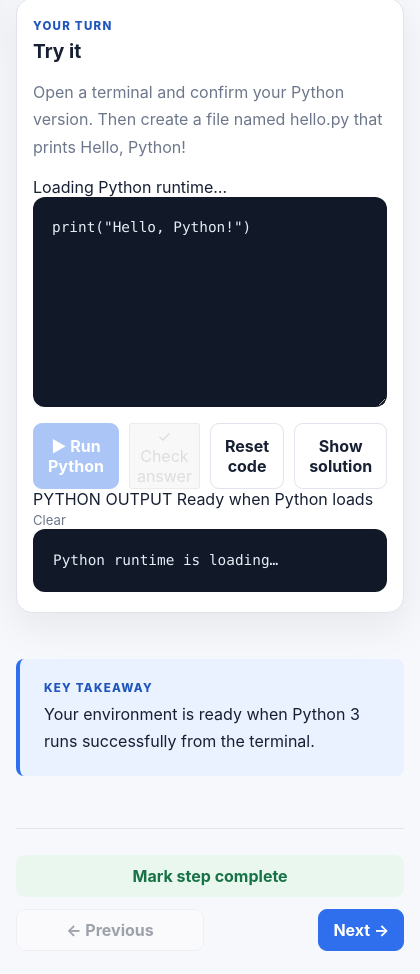
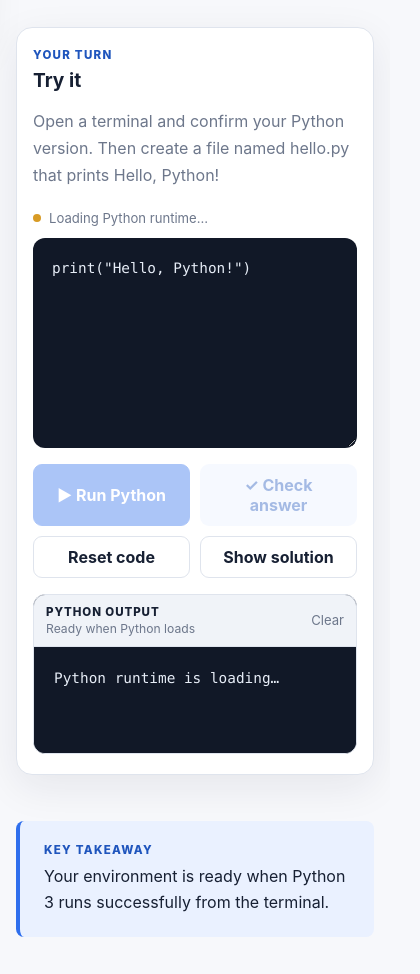
Before and after one commit to abed-dvp/python-as-fast-as-possible, a plain HTML site: page codelab/index.html in a window 390 px wide. Shown: the part 803-1777 px from the top of the page, 420 px wide, since content can reach past the window. Drawn offline with Linux system fonts and the light colour scheme.

Commit message:
Style Python runner and answer checking

```diff
--- a/codelab/styles.css
+++ b/codelab/styles.css
@@ -526,3 +526,152 @@
   .try-section { padding: 20px 16px; }
   h1 { font-size: 2.1rem; }
 }
+
+
+/* Real Python runtime */
+.runtime-status {
+  display: inline-flex;
+  align-items: center;
+  gap: 8px;
+  margin: 2px 0 12px;
+  color: var(--muted);
+  font-size: 0.82rem;
+}
+
+.runtime-dot {
+  width: 8px;
+  height: 8px;
+  border-radius: 50%;
+  background: var(--muted);
+}
+
+.runtime-dot.loading {
+  background: #d89a23;
+  animation: runtime-pulse 1.1s ease-in-out infinite;
+}
+
+.runtime-dot.ready {
+  background: var(--success);
+  animation: none;
+}
+
+.runtime-dot.error {
+  background: #c94646;
+  animation: none;
+}
+
+@keyframes runtime-pulse {
+  0%, 100% { opacity: 0.35; }
+  50% { opacity: 1; }
+}
+
+.check-button {
+  padding: 10px 14px;
+  color: var(--accent-strong);
+  background: var(--accent-soft);
+  border: 1px solid transparent;
+  border-radius: 9px;
+  cursor: pointer;
+  font-weight: 700;
+}
+
+.check-button:hover:not(:disabled) {
+  border-color: var(--accent);
+}
+
+.run-panel {
+  margin-top: 16px;
+  overflow: hidden;
+  border: 1px solid var(--border);
+  border-radius: 12px;
+  background: var(--code-bg);
+}
+
+.run-panel-head {
+  display: flex;
+  align-items: center;
+  justify-content: space-between;
+  gap: 12px;
+  padding: 10px 12px;
+  background: var(--surface-2);
+  border-bottom: 1px solid var(--border);
+}
+
+.run-panel-head > div {
+  display: flex;
+  align-items: baseline;
+  gap: 10px;
+  min-width: 0;
+}
+
+.terminal-label {
+  color: var(--text);
+  font-size: 0.72rem;
+  font-weight: 800;
+  letter-spacing: 0.08em;
+}
+
+.execution-state {
+  color: var(--muted);
+  font-size: 0.76rem;
+}
+
+.terminal {
+  min-height: 106px;
+  max-height: 340px;
+  overflow: auto;
+  border-radius: 0;
+}
+
+.terminal code {
+  min-height: 106px;
+  color: var(--code-text);
+}
+
+.terminal code.error-output {
+  color: #ffb4b4;
+}
+
+.check-feedback {
+  padding: 12px 14px;
+  border-top: 1px solid var(--border);
+  font-size: 0.88rem;
+  line-height: 1.5;
+}
+
+.check-feedback.success {
+  color: var(--success);
+  background: var(--success-soft);
+}
+
+.check-feedback.failure {
+  color: #b43535;
+  background: #fff0f0;
+}
+
+[data-theme="dark"] .check-feedback.failure {
+  color: #ffadad;
+  background: #321b1b;
+}
+
+@media (max-width: 560px) {
+  .try-actions {
+    display: grid;
+    grid-template-columns: 1fr 1fr;
+  }
+
+  .try-actions button {
+    width: 100%;
+  }
+
+  .run-panel-head > div {
+    display: grid;
+    gap: 2px;
+  }
+}
+
+@media (prefers-reduced-motion: reduce) {
+  .runtime-dot.loading {
+    animation: none;
+  }
+}
```
